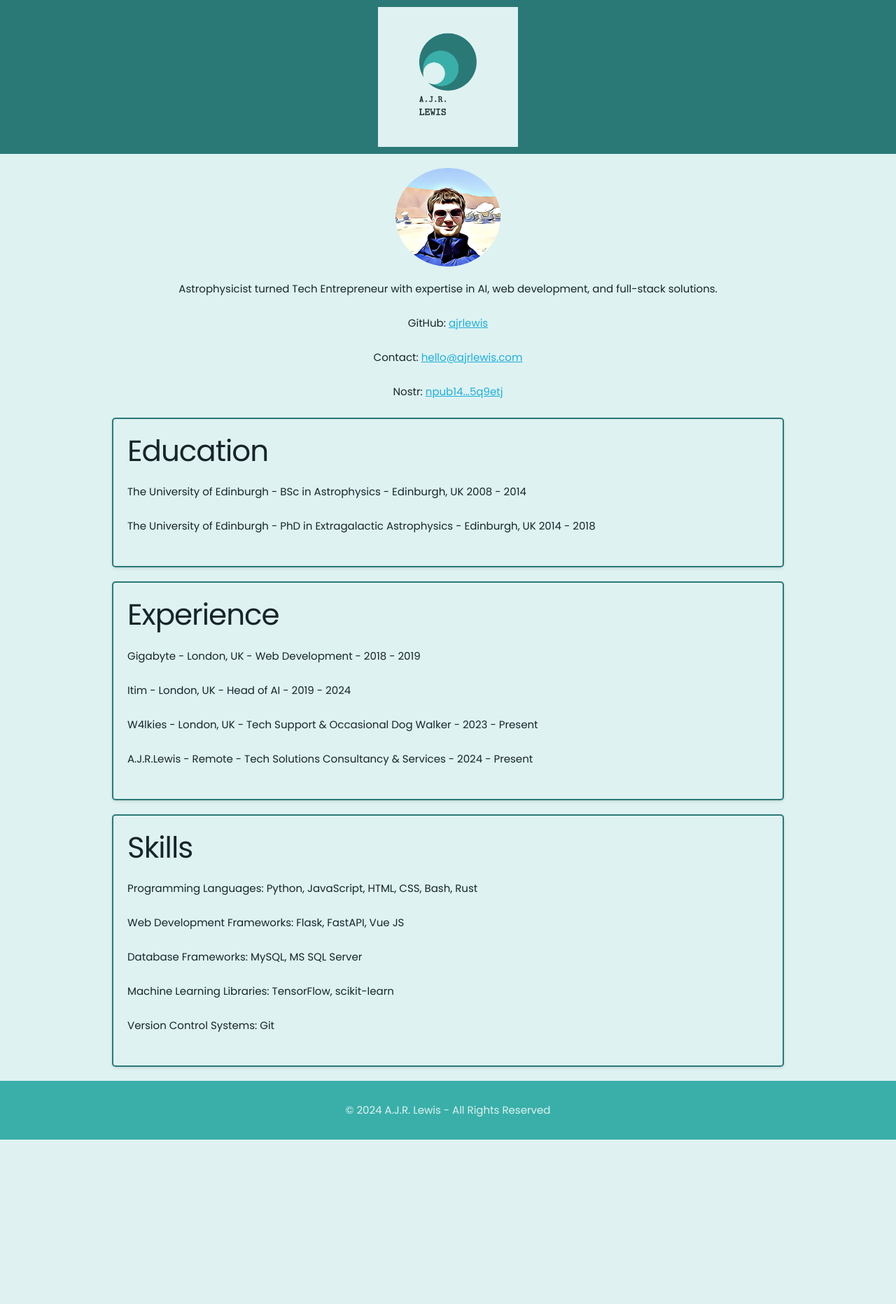
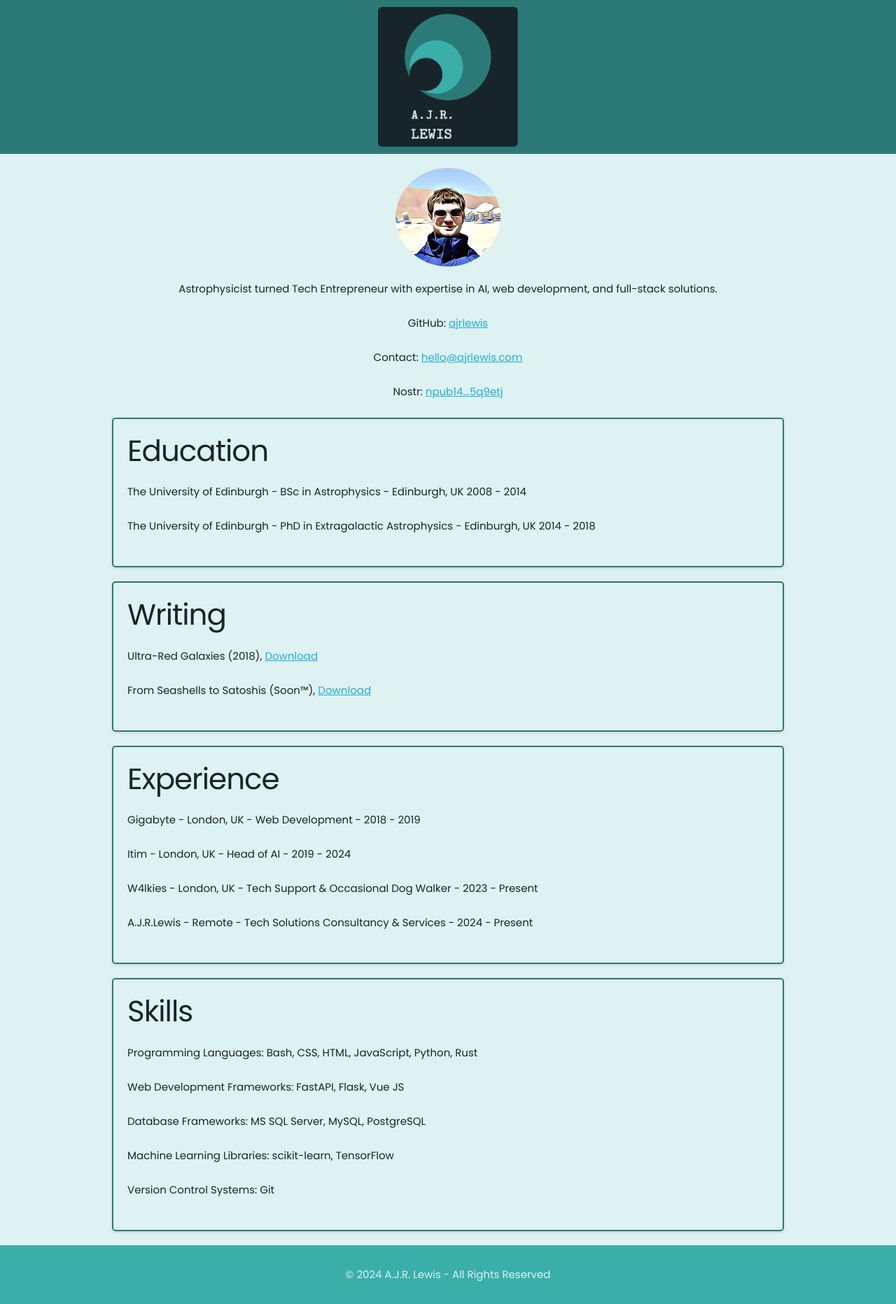
Before and after one commit to ajrlewis/ajrlewis_app, a Flask app: page / in a window 1280 px wide. Shown: the whole page at 70% size. Before the commit the page ends 1629 px from the top, so only its background shows below. Run offline with Flask 3, Linux system fonts and the light colour scheme; parts of the project's set-up code (start-up, migrations or seed data) failed here and were passed over; some libraries are stand-ins or nearby versions.

Commit message:
Added static pdf directory with writings. Updated logo PNG size and colour scheme.

```diff
--- a/templates/public/base.html
+++ b/templates/public/base.html
@@ -20,16 +20,12 @@
             color: #DEF2F1;
             text-align: center;
             padding: 10px 0;
-/*            animation: header-animation 2s infinite alternate;*/
         }
         footer {
             background-color: #3AAFA9;
             color: #DEF2F1;
             text-align: center;
-/*            position: fixed;*/
             padding: 30px 0;
-/*            bottom: 0;*/
-/*            animation: footer-animation 2s infinite alternate;*/
         }
 
         @keyframes header-animation {
@@ -48,7 +44,6 @@
             padding: 20px;
             margin-bottom: 20px;
             border: 2px solid #2A7977;
-/*            animation: border-animation 2s infinite alternate;*/
         }
         @keyframes border-animation {
             0% {
@@ -112,13 +107,18 @@
             <p>Astrophysicist turned Tech Entrepreneur with expertise in AI, web development, and full-stack solutions.</p>
             <p>GitHub: <a href="https://github.com/ajrlewis" target="_blank">ajrlewis</a></p>
             <p>Contact: <a href="mailto:hello@ajrlewis.com">hello@ajrlewis.com</a></p>
-            <p>Nostr: <a href="https://satellite.earth/@npub145dzzcseavt770mvc2xz3rvxh5w5znh3qcj8tkm3dw638m5pgwsq5q9etj">npub14...5q9etj</a></p>
+            <p>Nostr: <a href="https://satellite.earth/@npub145dzzcseavt770mvc2xz3rvxh5w5znh3qcj8tkm3dw638m5pgwsq5q9etj" target="_blank">npub14...5q9etj</a></p>
         </div>
     </div>
     <div class="container card">
         <h2>Education</h2>
         <p>The University of Edinburgh - BSc in Astrophysics - Edinburgh, UK 2008 - 2014</p>
         <p>The University of Edinburgh - PhD in Extragalactic Astrophysics - Edinburgh, UK 2014 - 2018</p>
+    </div>
+    <div class="container card">
+        <h2>Writing</h2>
+        <p>Ultra-Red Galaxies (2018), <a href="{{ url_for('static', filename='pdf/ultra_red_galaxies.pdf') }}" target="_blank">Download</a></p>
+        <p>From Seashells to Satoshis (Soon™), <a href="{{ url_for('static', filename='pdf/from_seashells_to_satoshis.pdf') }}" target="_blank">Download</a></p>
     </div>
     <div class="container card">
         <h2>Experience</h2>
@@ -129,10 +129,10 @@
     </div>
     <div class="container card">
         <h2>Skills</h2>
-        <p>Programming Languages: Python, JavaScript, HTML, CSS, Bash, Rust</p>
-        <p>Web Development Frameworks: Flask, FastAPI, Vue JS</p>
-        <p>Database Frameworks: MySQL, MS SQL Server</p>
-        <p>Machine Learning Libraries: TensorFlow, scikit-learn</p>
+        <p>Programming Languages: Bash, CSS, HTML, JavaScript, Python, Rust</p>
+        <p>Web Development Frameworks: FastAPI, Flask, Vue JS</p>
+        <p>Database Frameworks: MS SQL Server, MySQL, PostgreSQL</p>
+        <p>Machine Learning Libraries: scikit-learn, TensorFlow</p>
         <p>Version Control Systems: Git</p>
     </div>
     <footer>
```
Also changed, not shown: static/img/logo.png, 3 other files.
